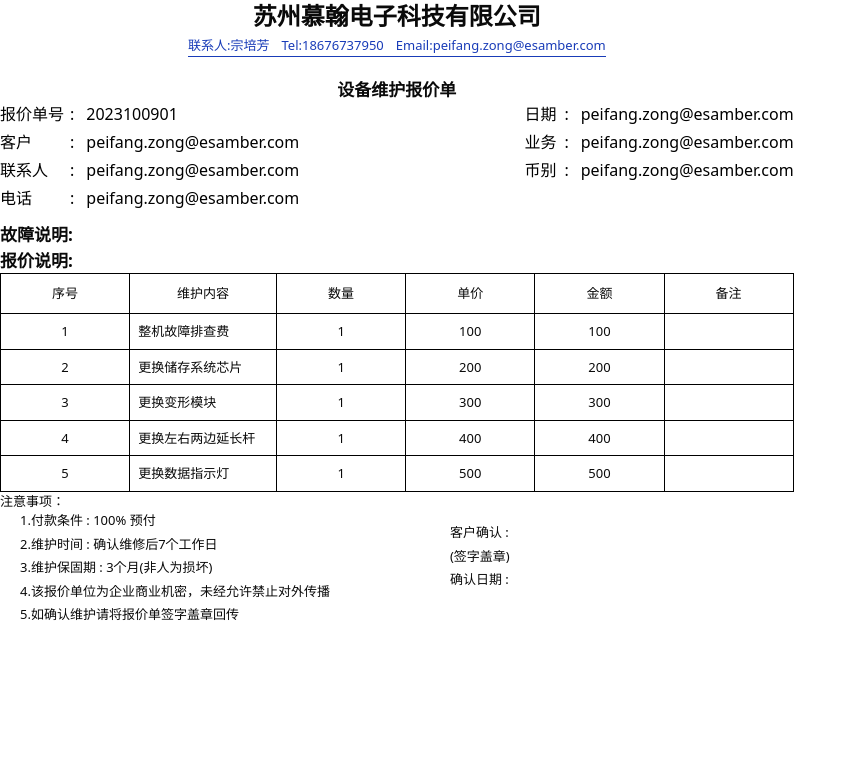
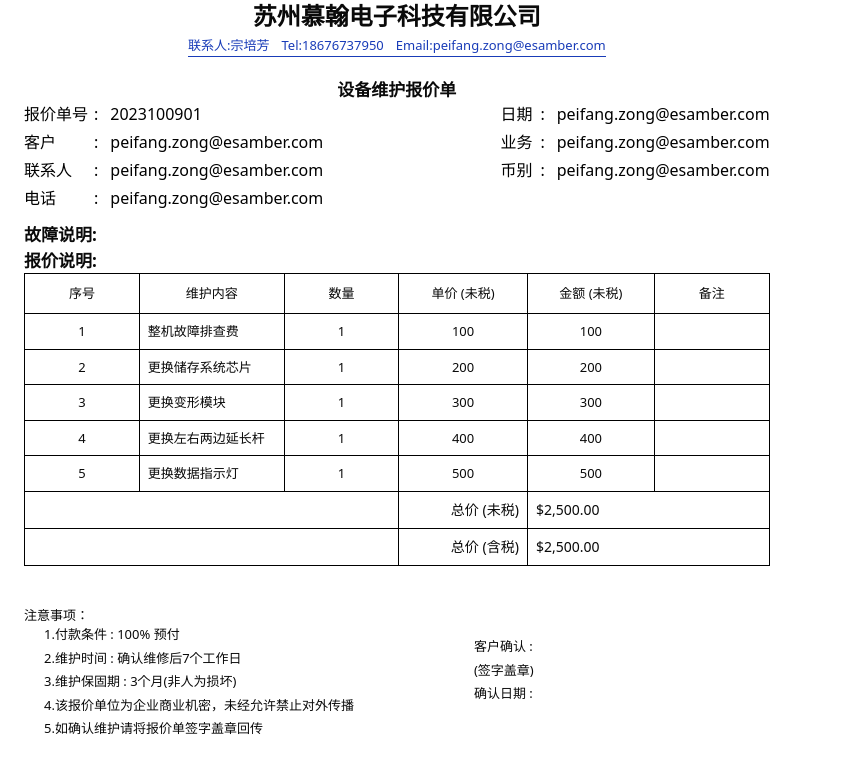
Before and after one commit to nickchow2020/turbo-invoice-app, a Next.js app: page / in a window 1280 px wide. Shown: the top 772 px of the page, without its empty margins (0-857 px from the left). Built offline with nearby package versions, Linux system fonts and the light colour scheme.

Commit message:
update table invoice detail

```diff
--- a/src/app/page.tsx
+++ b/src/app/page.tsx
@@ -25,7 +25,7 @@ function ColumnDisplay({
 
 export default function Page() {
     return (
-        <main className="w-[210mm]">
+        <main className="w-[210mm] px-6">
             <section className="flex flex-col items-center justify-center">
                 <h1 className="font-extrabold text-2xl mb-1">
                     苏州慕翰电子科技有限公司
@@ -113,7 +113,7 @@ export default function Page() {
             <section>
                 <h2 className="font-extrabold text-[17px]">故障说明:</h2>
             </section>
-            <section>
+            <section className="mb-10">
                 <h2 className="font-extrabold text-[17px]">报价说明:</h2>
                 <PricingTable />
             </section>
--- a/src/components/PricingTable.tsx
+++ b/src/components/PricingTable.tsx
@@ -87,11 +87,11 @@ const columns: ColumnDef<Pricing, any>[] = [
         cell: (info) => info.renderValue(),
     }),
     columnHelper.accessor("unitPrice", {
-        header: () => "单价",
+        header: () => "单价 (未税)",
         cell: (info) => info.getValue(),
     }),
     columnHelper.accessor("amount", {
-        header: "金额",
+        header: "金额 (未税)",
         cell: (info) => info.getValue(),
     }),
     columnHelper.accessor("remarks", {
@@ -156,12 +156,38 @@ export default function PricingTable() {
                     );
                 })}
             </TableBody>
-            {/* <TableFooter>
-                <TableRow>
-                    <TableCell colSpan={3}>Total</TableCell>
-                    <TableCell className="text-right">$2,500.00</TableCell>
+            <TableFooter>
+                <TableRow className="bg-[#fff]">
+                    <TableCell
+                        colSpan={3}
+                        className="text-[13px] text-center border border-black"
+                    ></TableCell>
+                    <TableCell className="text-right border border-black">
+                        总价 (未税)
+                    </TableCell>
+                    <TableCell
+                        colSpan={2}
+                        className="text-left border border-black"
+                    >
+                        $2,500.00
+                    </TableCell>
                 </TableRow>
-            </TableFooter> */}
+                <TableRow className="bg-[#fff]">
+                    <TableCell
+                        colSpan={3}
+                        className="text-[13px] text-center border border-black"
+                    ></TableCell>
+                    <TableCell className="text-right border border-black">
+                        总价 (含税)
+                    </TableCell>
+                    <TableCell
+                        colSpan={2}
+                        className="text-left border border-black"
+                    >
+                        $2,500.00
+                    </TableCell>
+                </TableRow>
+            </TableFooter>
         </Table>
     );
 }
```
